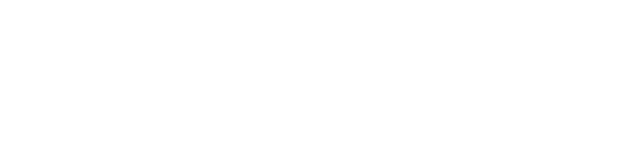
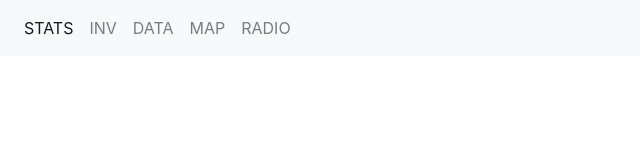
Before and after one commit to abhishekchandra2522k/Pipboy-from-fallout-4, a plain HTML site: page index.html in a window 1280 px wide. Shown: the whole page, without its empty margins (0-640 px from the left). Drawn offline with nearby package versions, Linux system fonts and the light colour scheme.

Commit message:
Add navbar

```diff
--- a/index.html
+++ b/index.html
@@ -2,17 +2,45 @@
 <html lang="en">
 <head>
     <meta charset="UTF-8">
-    <meta name="viewport" content="width=device-width, initial-scale=1.0">
+    <meta name="viewport" content="width=device-width, initial-scale=1.0"/>
     <title>Pipboy</title>
 
-    <link rel="stylesheet" href="css/bootstrap.min.css" />
+    <link rel="stylesheet" href="https://maxcdn.bootstrapcdn.com/bootstrap/4.0.0/css/bootstrap.min.css" integrity="sha384-Gn5384xqQ1aoWXA+058RXPxPg6fy4IWvTNh0E263XmFcJlSAwiGgFAW/dAiS6JXm" crossorigin="anonymous">
     <link rel="stylesheet" href="css/pipboy.app.css" />
+
 </head>
 <body>
 
+    <nav class="navbar navbar-expand-lg navbar-light bg-light">
+        <div class="collapse navbar-collapse" id="mainNav">
+            <ul class="navbar-nav mr-auto">
+                <li class="nav-item active">
+                    <a href="#" class="nav-link">STATS</a>
+                </li>
 
-    <script src="js/jquery-3.5.1.min.js"></script>
-    <script src="js/bootstrap.min.js"></script>
-    <script src="/js/pipboy.app.js"></script>
+                <li class="nav-item">
+                    <a href="#" class="nav-link">INV</a>
+                </li>
+
+                <li class="nav-item">
+                    <a href="#" class="nav-link">DATA</a>
+                </li>
+
+                <li class="nav-item">
+                    <a href="#" class="nav-link">MAP</a>
+                </li>
+
+                <li class="nav-item">
+                    <a href="#" class="nav-link">RADIO</a>
+                </li>
+            </ul>
+        </div>
+    </nav>
+
+
+    <script src="https://maxcdn.bootstrapcdn.com/bootstrap/4.0.0/js/bootstrap.min.js" integrity="sha384-JZR6Spejh4U02d8jOt6vLEHfe/JQGiRRSQQxSfFWpi1MquVdAyjUar5+76PVCmYl" crossorigin="anonymous"></script>
+    <script src="js/pipboy.app.js"></script>
+    <script src="https://code.jquery.com/jquery-3.2.1.slim.min.js" integrity="sha384-KJ3o2DKtIkvYIK3UENzmM7KCkRr/rE9/Qpg6aAZGJwFDMVNA/GpGFF93hXpG5KkN" crossorigin="anonymous"></script>
+    <script src="https://cdnjs.cloudflare.com/ajax/libs/popper.js/1.12.9/umd/popper.min.js" integrity="sha384-ApNbgh9B+Y1QKtv3Rn7W3mgPxhU9K/ScQsAP7hUibX39j7fakFPskvXusvfa0b4Q" crossorigin="anonymous"></script>
 </body>
 </html>
```
